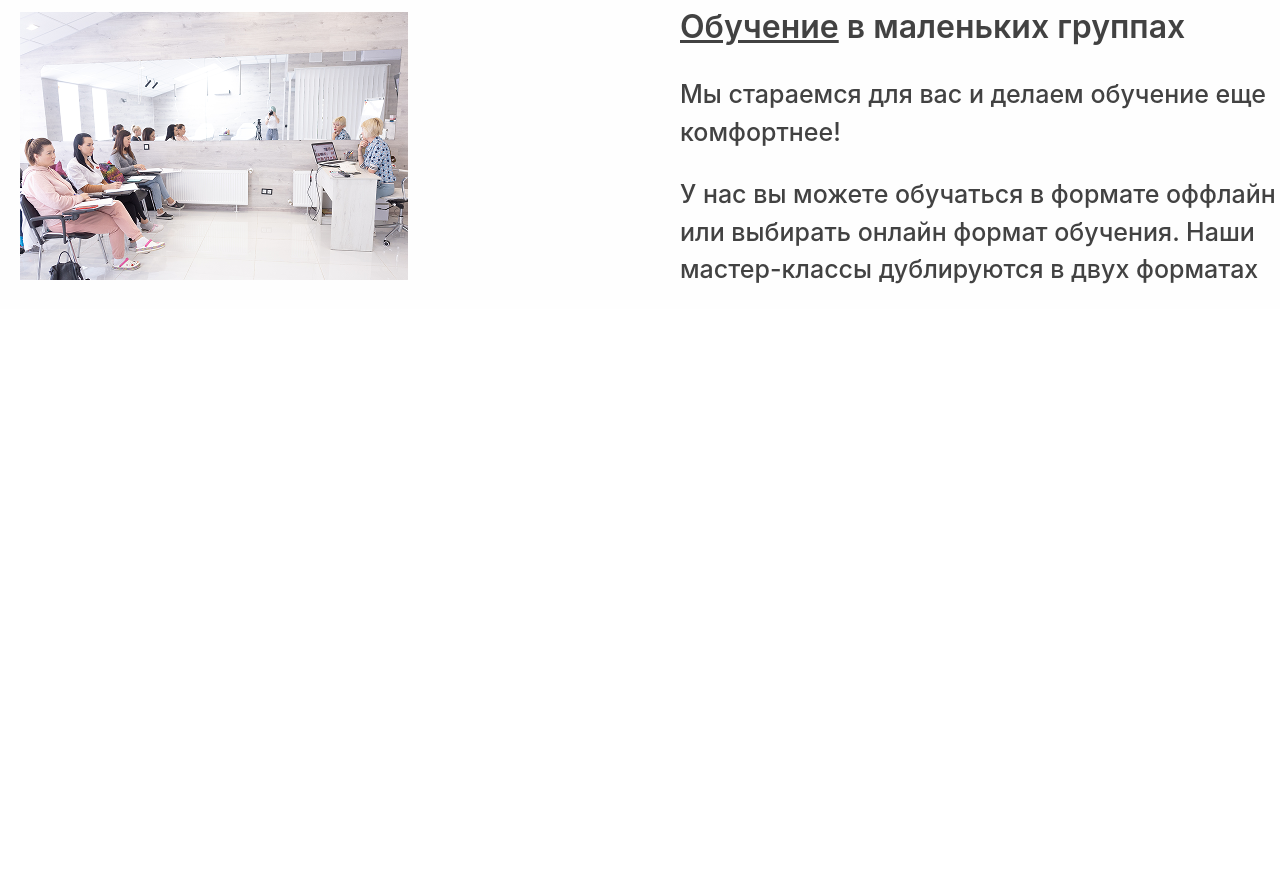
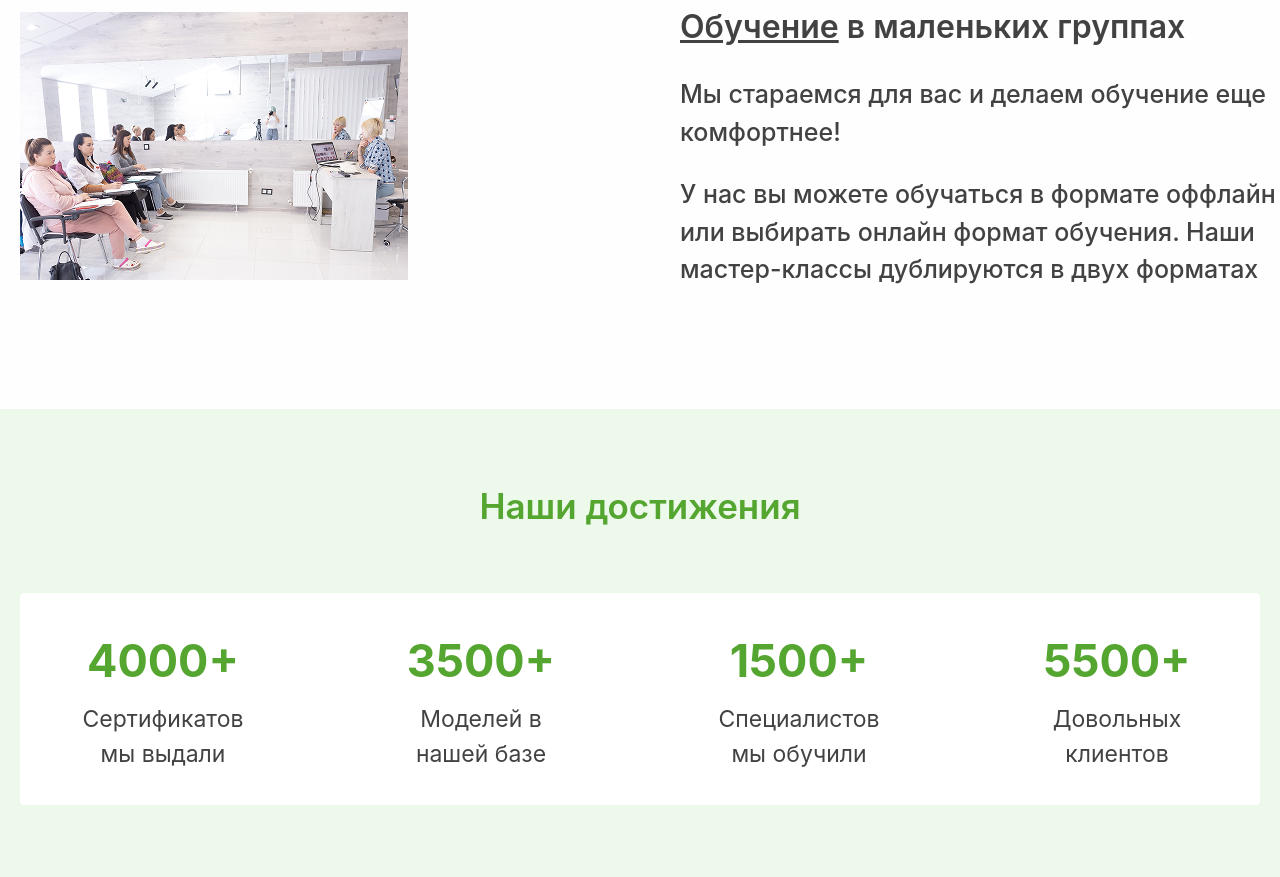
Before and after one commit to JM-2007-07/Home-Work-MFM, a website: page src/page 2.html in a window 1280 px wide. Shown: the part 2154-3031 px from the top of the page. Before the commit the page ends 2463 px from the top, so only its background shows below. Drawn offline with nearby package versions, Linux system fonts and the light colour scheme; files that its build step writes are made by us from their sources.

Commit message:
4th section

```diff
--- a/src/page 2.html
+++ b/src/page 2.html
@@ -75,6 +75,30 @@
                 </div>
             </div>
         </section>
+
+        <section class="w-full bg-[#ECF9EB] h-auto lg:h-[468px] mt-[100px] flex items-center justify-center">
+            <div class="flex flex-col w-full p-5 lg:w-[1300px] gap-[60px] items-center text-center">
+                <h1 class="text-[35px] font-[600] text-[#55A630]">Наши достижения</h1>
+                <div class="w-full bg-white h-auto lg:h-[212px] rounded-[4px] flex flex-wrap lg:flex-row lg:justify-between p-[20px] lg:px-[50px] justify-center items-center gap-[40px]">
+                    <div class="flex flex-col gap-2 items-center justify-center text-center lg:w-[186px]">
+                        <p class="text-[45px] font-bold text-[#55A630]">4000+</p>
+                        <p class="text-[23px] text-[#424242]">Сертификатов мы выдали</p>
+                    </div>
+                    <div class="flex flex-col gap-2 items-center justify-center text-center lg:w-[186px]">
+                        <p class="text-[45px] font-bold text-[#55A630]">3500+</p>
+                        <p class="text-[23px] text-[#424242]">Моделей в нашей базе</p>
+                    </div>
+                    <div class="flex flex-col gap-2 items-center justify-center text-center lg:w-[186px]">
+                        <p class="text-[45px] font-bold text-[#55A630]">1500+</p>
+                        <p class="text-[23px] text-[#424242]">Специалистов мы обучили</p>
+                    </div>
+                    <div class="flex flex-col gap-2 items-center justify-center text-center lg:w-[186px]">
+                        <p class="text-[45px] font-bold text-[#55A630]">5500+</p>
+                        <p class="text-[23px] text-[#424242]">Довольных клиентов</p>
+                    </div>
+                </div>
+            </div>
+        </section>
     </main>
 </body>
 </html>
```
